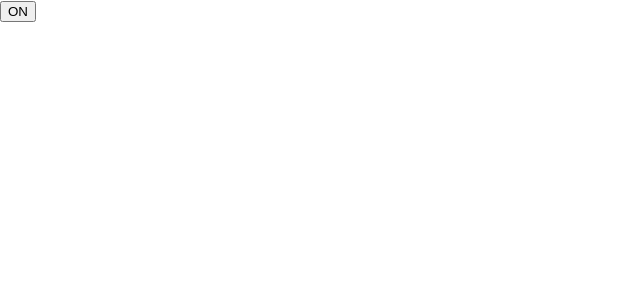
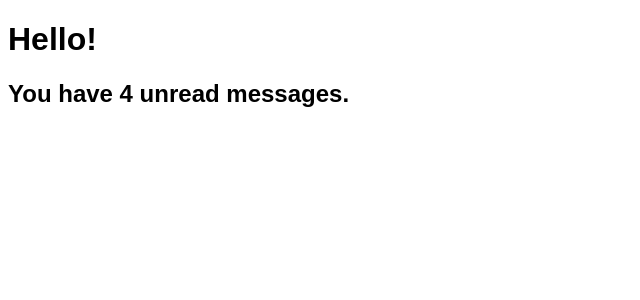
Before and after one commit to pamnanaimanish169/learn-react-by-docs-new, a React (Create React App) app: page / in a window 1280 px wide. Shown: the top 300 px of the page, without its empty margins (0-640 px from the left). Built offline with nearby package versions, Linux system fonts and the light colour scheme.

Commit message:
Conditional rendering

```diff
--- a/src/index.css
+++ b/src/index.css
@@ -1,13 +1,63 @@
 body {
-  margin: 0;
-  font-family: -apple-system, BlinkMacSystemFont, 'Segoe UI', 'Roboto', 'Oxygen',
-    'Ubuntu', 'Cantarell', 'Fira Sans', 'Droid Sans', 'Helvetica Neue',
-    sans-serif;
-  -webkit-font-smoothing: antialiased;
-  -moz-osx-font-smoothing: grayscale;
+  font-family: Arial, Helvetica, sans-serif;
 }
 
-code {
-  font-family: source-code-pro, Menlo, Monaco, Consolas, 'Courier New',
-    monospace;
+.navbar {
+  overflow: hidden;
+  background-color: #333;
 }
+
+.navbar a {
+  float: left;
+  font-size: 16px;
+  color: white;
+  text-align: center;
+  padding: 14px 16px;
+  text-decoration: none;
+}
+
+.dropdown {
+  float: left;
+  overflow: hidden;
+}
+
+.dropdown .dropbtn {
+  font-size: 16px;
+  border: none;
+  outline: none;
+  color: white;
+  padding: 14px 16px;
+  background-color: inherit;
+  font-family: inherit;
+  margin: 0;
+}
+
+.navbar a:hover, .dropdown:hover .dropbtn {
+  background-color: red;
+}
+
+.dropdown-content {
+  display: none;
+  position: absolute;
+  background-color: #f9f9f9;
+  min-width: 160px;
+  box-shadow: 0px 8px 16px 0px rgba(0,0,0,0.2);
+  z-index: 1;
+}
+
+.dropdown-content a {
+  float: none;
+  color: black;
+  padding: 12px 16px;
+  text-decoration: none;
+  display: block;
+  text-align: left;
+}
+
+.dropdown-content a:hover {
+  background-color: #ddd;
+}
+
+.dropdown:hover .dropdown-content {
+  display: block;
+}
--- a/src/index.js
+++ b/src/index.js
@@ -4,39 +4,154 @@ import './index.css';
 import App from './App';
 import reportWebVitals from './reportWebVitals';
 
+// className LoginControl  extends React.Component {
+//   constructor(props)  {
+//     super(props);
 
-class Toggle extends React.Component  {
-  constructor(props)  {
-    super(props);
+//     this.handleLoginClick = this.handleLoginClick.bind(this);
+//     this.handleLogoutClick  = this.handleLogoutClick.bind(this);
+//     this.state  = {isLoggedIn : false};
+//   }
 
-    this.state  = {isToggleOn : true};
+//   handleLoginClick()  {
+//     this.setState({isLoggedIn : true});
+//   }
 
-    // Syntax to defien the function
-    this.handleClick  = this.handleClick.bind(this);
-  }
+//   handleLogoutClick() {
+//     this.setState({isLoggedIn : false});
+//   }
 
-  handleClick() {
-    // Update the value/state of the isToggleOn
-    // this.setState(prevState =>  ({
-    //   isToggleOn : !prevState.isToggleOn
-    // }));
-    console.log('this is', this);
-  }
+//   render()  {
+//     const isLoggedIn  = this.state.isLoggedIn;
 
-  render()  {
-    return  (
-      // <button onClick={this.handleClick}>
-      //   {this.state.isToggleOn  ? 'ON'  : 'OFF'}
-      // </button>
-      <button onClick={() =>  this.handleClick()}>
-         {this.state.isToggleOn  ? 'ON'  : 'OFF'}
-      </button>
-    )
-  }
+//     let button;
+
+//     if(isLoggedIn)  {
+//       button  = <LogoutButton onClick={this.handleLogoutClick} />
+//     } else  {
+//       button  = <LoginButton  onClick={this.handleLoginClick} />
+//     }
+
+//     return  (
+//       <div>
+//         <Greeting isLoggedIn={isLoggedIn} />
+//         {button}
+//       </div>
+//     );
+//   }
+// }
+
+// function  UserGreeting(props) {
+//   return  <h1>Welcome back!</h1>
+// }
+
+// function  GuestGreeting(props)  {
+//   return  <h1>Please sign up.</h1>
+// }
+
+// function  Greeting(props) {
+//   const isLoggedIn  = props.isLoggedIn;
+//   if(isLoggedIn)  {
+//     return  <UserGreeting />;
+//   }
+//   return  <GuestGreeting  />;
+// }
+
+// function  LoginButton(props)  {
+//   return  (
+//     <button onClick={props.onClick}>
+//       Login
+//     </button>
+//   );
+// }
+
+// function  LogoutButton(props) {
+//   return  (
+//     <button onClick={props.onClick}>Logout</button>
+//   );
+// }
+
+// class Header extends React.Component {
+
+//   constructor(props)  {
+//     super(props);
+
+//     this.handleLogin  = this.handleLogin.bind(this);
+//     this.handleLogout = this.handleLogout.bind(this);
+
+//     this.state  = {isLoggedIn : false};
+//   }
+
+//   // handle Login functionality
+//   handleLogin() {
+//     console.log('handle login click');
+//     this.setState({isLoggedIn : true});
+//   }
+
+//   // handle Logout functionality
+//   handleLogout()  {
+//     console.log('handle logout click');
+//     this.setState({isLoggedIn : false});
+//   }
+
+//   render(props) {
+
+//     let dropdown  = '';
+//     const isLoggedIn  = this.state.isLoggedIn;
+
+//     console.log(isLoggedIn);
+
+//     if(isLoggedIn)  {
+//       dropdown  =
+//       <div className="dropdown">
+//         <button className="dropbtn">Dropdown
+//           <i className="fa fa-caret-down"></i>
+//         </button>
+//         <div className="dropdown-content">
+//           <a href="#">My Profile</a>
+//           <a href="#">Transactions History</a>
+//           <a href="#" onClick={this.handleLogout}>Logout</a>
+//         </div>
+//       </div> ;
+//     } else  {
+//       dropdown  =
+//       <a onClick={this.handleLogin}>Login</a>;
+//     }
+
+//     return(
+//       <div>
+//         <div className="navbar">
+//           <a>Home</a>
+//           <a>News</a>
+//           {dropdown}
+//       </div>
+//       </div>
+//     )
+//   }
+// }
+
+function  MailBox(props)  {
+  const unreadMessages  = props.unreadMessages;
+
+  return  (
+    <div>
+      <h1>Hello!</h1>
+      {
+      unreadMessages.length  > 0 &&
+      <h2>
+        You have {unreadMessages.length}  unread messages.
+      </h2>
+      }
+    </div>
+  );
 }
 
+const messages  = [
+  'React',  'Re:React', 'Re:Re: React ', 'La, Ola'
+];
+
 ReactDOM.render(
-  <Toggle  />,
+  <MailBox  unreadMessages={messages} />,
   document.getElementById('root')
 );
 // If you want to start measuring performance in your app, pass a function
```
